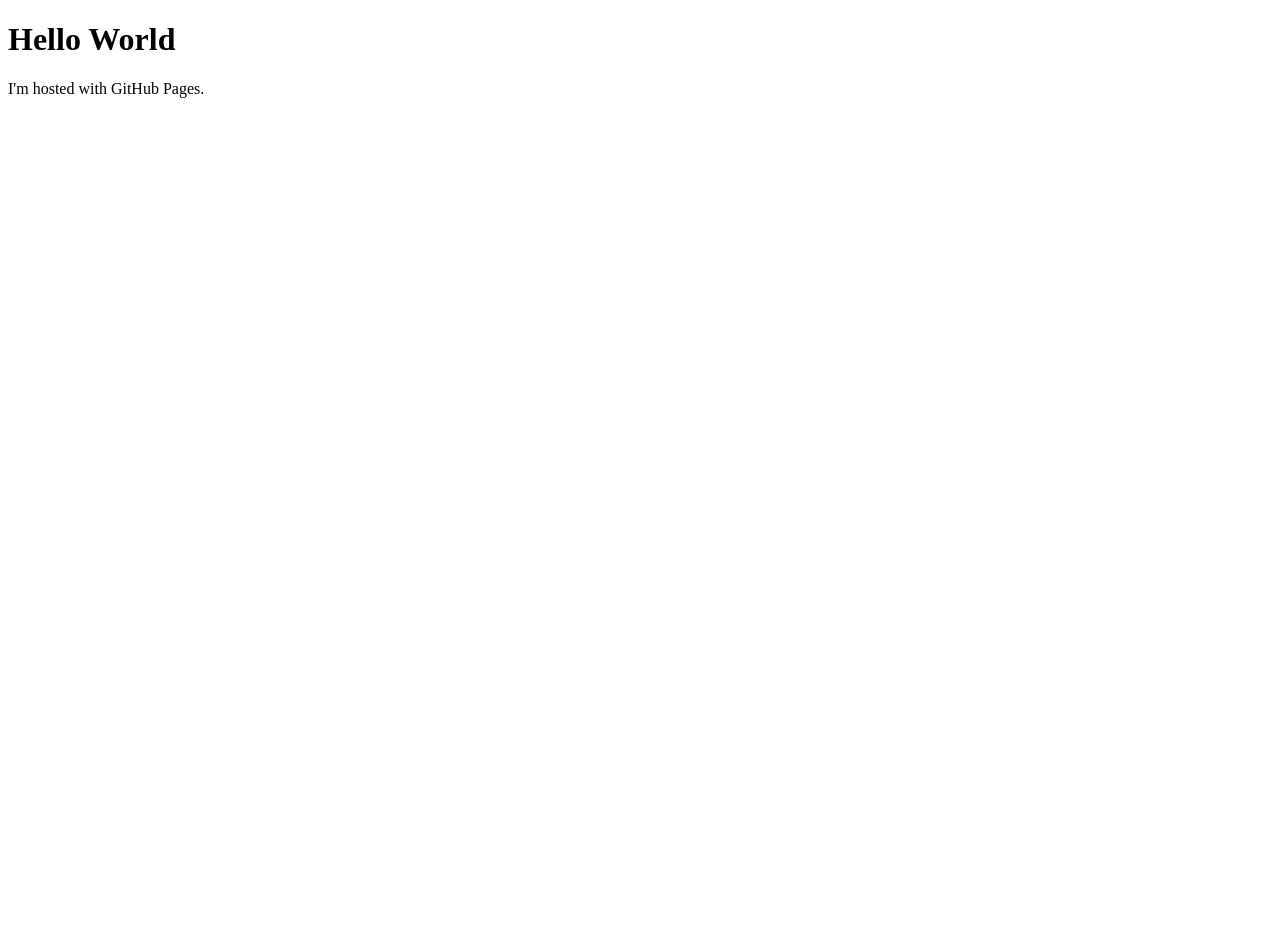
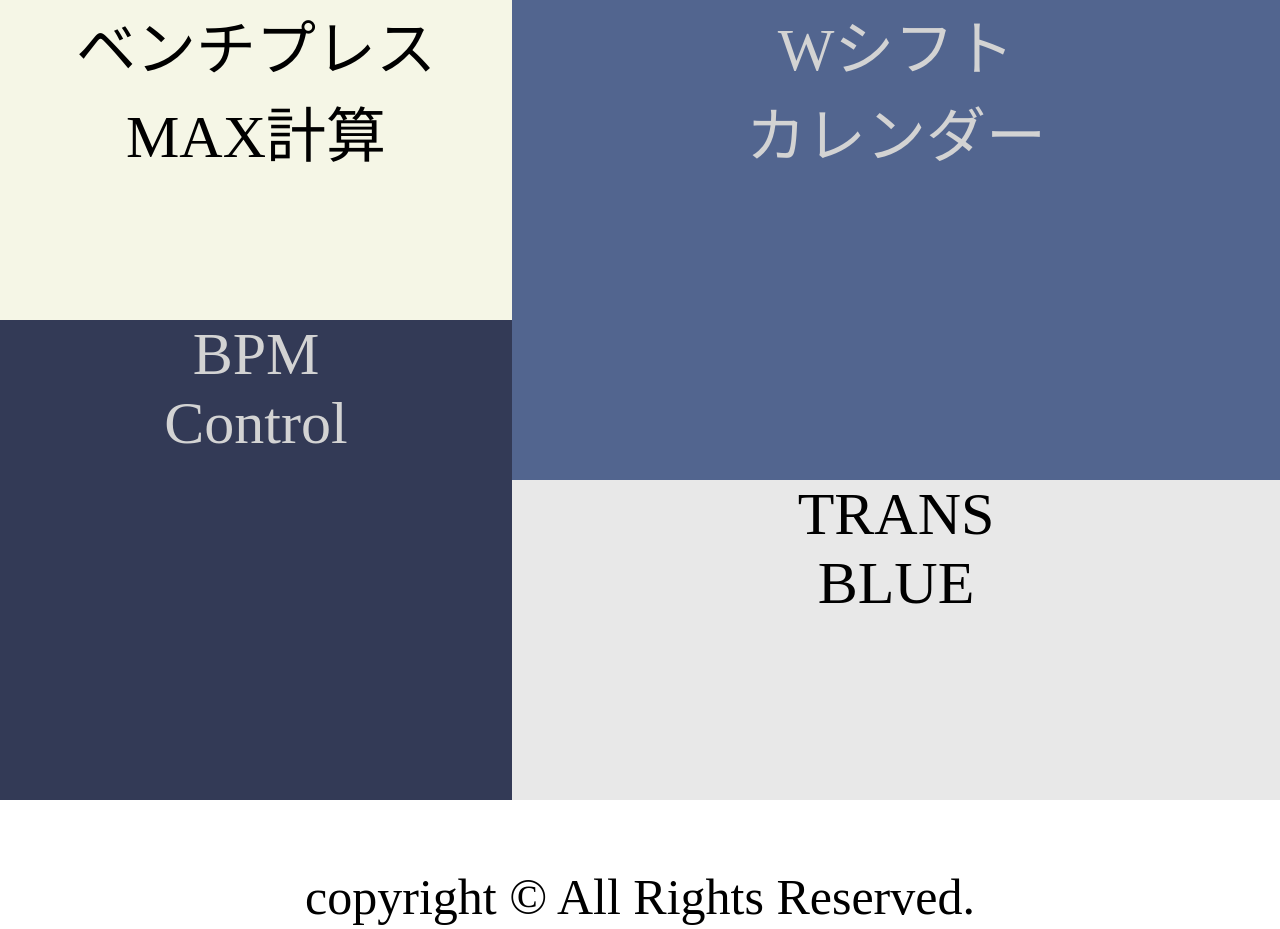
Before and after one commit to s2mr/MYPAGE, a plain HTML site: page index.html in a window 1280 px wide. Before the commit the page ends 800 px from the top, so only its background shows below. Drawn offline with Linux system fonts and the light colour scheme.

Commit message:
グリッドレイアウト、記事画面

```diff
--- /dev/null
+++ b/home.css
@@ -0,0 +1,39 @@
+body,
+html,
+.container {
+    margin: auto;
+    height: 100%;
+    min-height: 100%;
+    text-align: center;
+    font-size: 60px;
+}
+
+.first {
+    float: left;
+    width: 40%;
+    height: 40%;
+    background-color: #F5F6E6;
+}
+
+.second {
+    float: left;
+    width: 40%;
+    height: 60%;
+    color: lightgray;
+    background-color: #333A56;
+}
+
+.third {
+    float: right;
+    width: 60%;
+    height: 60%;
+    color: lightgray;
+    background-color: #52658F;
+}
+
+.fourth {
+    float: right;
+    width: 60%;
+    height: 40%;
+    background-color: #E8E8E8;
+}
--- a/index.html
+++ b/index.html
@@ -1,7 +1,34 @@
 <!DOCTYPE html>
 <html>
+
+<head>
+    <title>My Collection</title>
+    <link rel="stylesheet" type="text/css" href="home.css">
+</head>
+
 <body>
-<h1>Hello World</h1>
-<p>I'm hosted with GitHub Pages.</p>
+    <div class="container">
+        <div class="first">
+            ベンチプレス
+            <br>MAX計算
+        </div>
+        <div class="third">
+            Wシフト
+            <br> カレンダー
+        </div>
+        <div class="second">
+            BPM
+            <br>Control
+        </div>
+        <div class="fourth">
+            TRANS
+            <br>BLUE
+        </div>
+    </div>
+    <footer>
+        <p><small>copyright © All Rights Reserved.</small></p>
+    </footer>
 </body>
+
+
 </html>
--- /dev/null
+++ b/style.css
@@ -0,0 +1,62 @@
+#wrapper {
+    width: 80%;
+    margin: 0 auto;
+}
+
+header {
+    margin: 0 auto;
+    margin-bottom: 30px;
+    text-align: left;
+    border: 1px solid #FF0000;
+    text-align: center;
+    background-color: aqua;
+}
+
+footer {
+    text-align: center;
+}
+
+body {
+    margin: 0 auto;
+    font-family: monospace;
+}
+
+article {
+    padding-top: 30px;
+    text-align: center;
+    float: right;
+    width: 70%;
+    background-color: aquamarine;
+}
+
+article .container {
+    padding-top: 30px;
+}
+
+article .title {
+    background-color: lightgray;
+    font-size: 30px;
+}
+
+.sidebar {
+    float: left;
+    width: 30%;
+    height: 600px;
+    background-color: blue;
+    color: white;
+    background-color: palegreen;
+    padding-top: 15px;
+}
+
+.sidebar a {
+    min-height: 60px;
+    margin-bottom: 30px;
+    padding-top: 15px;
+    text-align: center;
+    text-decoration: none;
+    font-size: 25px;
+    background-color: white;
+    color: #818181;
+    display: block;
+    transition: 0.3s
+}
```
Also changed, not shown: wshift.html (added, +45 -0 lines).
